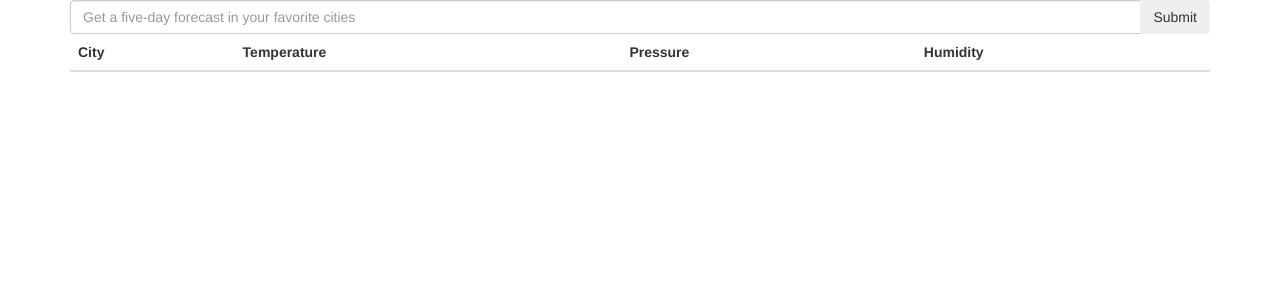
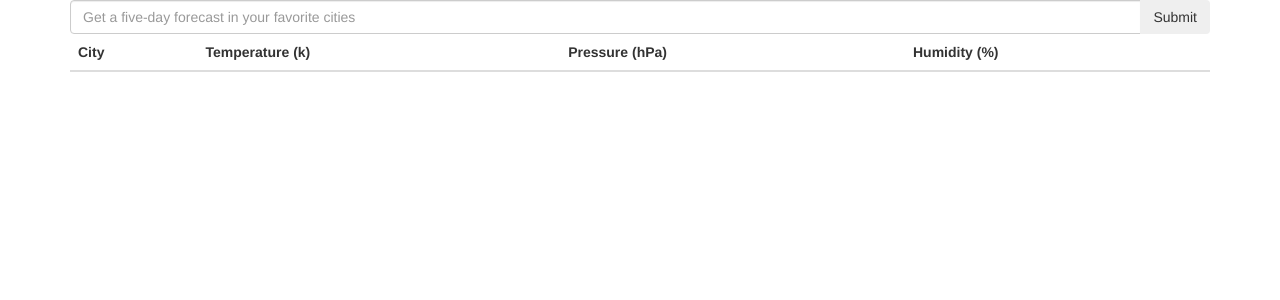
Before and after one commit to this-is-allan/weather, a React (Create React App) app: page / in a window 1280 px wide. Shown: the top 300 px of the page. Built offline with nearby package versions, Linux system fonts and the light colour scheme.

Commit message:
labeling of units

```diff
--- a/package.json
+++ b/package.json
@@ -9,7 +9,7 @@
     "react-dom": "^16.2.0",
     "react-redux": "^5.0.7",
     "react-scripts": "1.1.1",
-    "react-sparklines": "^1.6.0",
+    "react-sparklines": "^1.7.0",
     "redux": "^3.7.2",
     "redux-promise": "^0.5.3"
   },
--- /dev/null
+++ b/src/components/chart.js
@@ -0,0 +1,19 @@
+import _ from 'lodash';
+import React from 'react';
+import { Sparklines, SparklinesLine, SparklinesReferenceLine } from 'react-sparklines';
+
+function average(data) {
+    return _.round(_.sum(data)/data.length);
+}
+
+export default (props) => {
+    return (
+        <div>
+            <Sparklines svgHeight={120} svgWidth={180} data={props.data}>
+                <SparklinesLine color={props.color} />
+                <SparklinesReferenceLine type="avg" />
+            </Sparklines>
+            <div>{average(props.data)} {props.units} </div>
+        </div>
+    );
+}
--- a/src/containers/weather_list.js
+++ b/src/containers/weather_list.js
@@ -1,13 +1,20 @@
 import React, { Component } from 'react';
 import { connect } from 'react-redux';
+import Chart from '../components/chart';
 
 export class WeatherList extends Component {
     renderWeather(cityData) {
         const name = cityData.city.name;
+        const temps = cityData.list.map(weather => weather.main.temp);
+        const pressures = cityData.list.map(weather => weather.main.pressure);
+        const humidities = cityData.list.map(weather => weather.main.humidity);
 
         return (
             <tr key={name}>
                 <td>{name}</td>
+                <td><Chart data={temps} color="orange" units="K" /></td>
+                <td><Chart data={pressures} color="green" units="hPa" /></td>
+                <td><Chart data={humidities} color="black" units="%" /></td>
             </tr>
         )
     }
@@ -18,9 +25,9 @@ export class WeatherList extends Component {
                 <thead>
                     <tr>
                         <th>City</th>
-                        <th>Temperature</th>
-                        <th>Pressure</th>
-                        <th>Humidity</th>
+                        <th>Temperature (k)</th>
+                        <th>Pressure (hPa)</th>
+                        <th>Humidity (%)</th>
                     </tr>
                 </thead>
                 <tbody>
```
Also changed, not shown: 1 other file (tests, documents, lock files or other folders).
